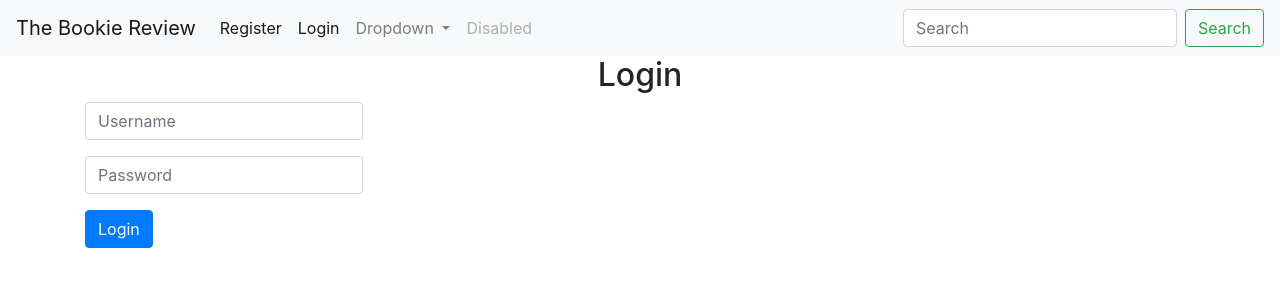
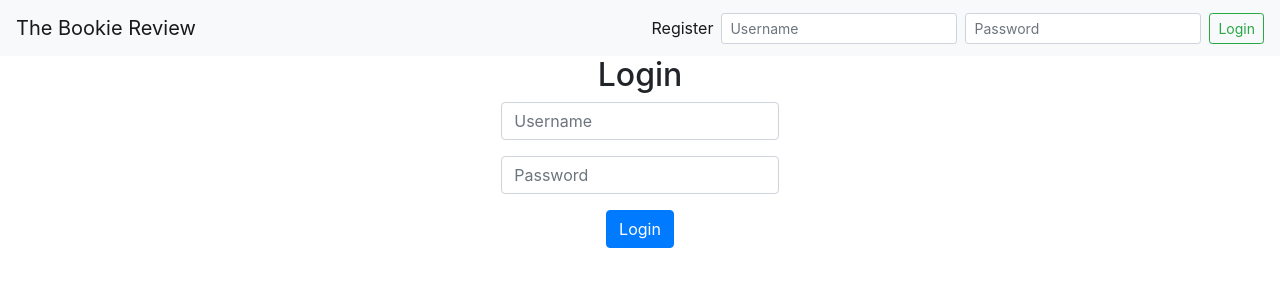
Before and after one commit to ami-friedman/cs50w, a Flask app: page /login in a window 1280 px wide. Shown: the top 300 px of the page. Run offline with Flask 2, Linux system fonts and the light colour scheme; some libraries are stand-ins or nearby versions.

Commit message:
Styling the navigation bar

```diff
--- a/static/style.css
+++ b/static/style.css
@@ -1,5 +1,4 @@
-.center-div
-{
-     margin: 0 auto;
-     width: 100px;
-}
+.input-group {
+     border:1px yellow solid;
+     text-align:center;
+ }
--- a/templates/base.html
+++ b/templates/base.html
@@ -11,16 +11,17 @@
     </button>
 
     <div class="collapse navbar-collapse" id="navbarSupportedContent">
-      <ul class="navbar-nav mr-auto">
+      <ul class="navbar-nav ml-auto">
         <li class="nav-item active">
           {% if username is none %}
           <a class="nav-link" href="/register">Register <span class="sr-only">(current)</span></a>
         </li>
-        <li class="nav-item active">
-          <a class="nav-link" href="/login">Login <span class="sr-only">(current)</span></a>
-        </li>
+        <form class="form-inline my-2 my-lg-0" action="{{ url_for('login') }}" method="POST">
+            <input name="username" type="text" class="form-control form-control-sm mr-sm-2" id="username" placeholder="Username">
+            <input type="password" name="password" class="form-control form-control-sm mr-sm-2" id="password" placeholder="Password">
+            <button class="btn btn-outline-success btn-sm my-2 my-sm-0">Login</button>
+          </form>
         {% else %}
-
         <li class="nav-item">
             <a class="nav-link">{{ username }} <span class="sr-only">(current)</span></a>
           </li>
@@ -28,25 +29,7 @@
             <a class="nav-link" href="/login">Logout <span class="sr-only">(current)</span></a>
           </li>
         {% endif %}
-        <li class="nav-item dropdown">
-          <a class="nav-link dropdown-toggle" href="#" id="navbarDropdown" role="button" data-toggle="dropdown" aria-haspopup="true" aria-expanded="false">
-            Dropdown
-          </a>
-          <div class="dropdown-menu" aria-labelledby="navbarDropdown">
-            <a class="dropdown-item" href="#">Action</a>
-            <a class="dropdown-item" href="#">Another action</a>
-            <div class="dropdown-divider"></div>
-            <a class="dropdown-item" href="#">Something else here</a>
-          </div>
-        </li>
-        <li class="nav-item">
-          <a class="nav-link disabled" href="#" tabindex="-1" aria-disabled="true">Disabled</a>
-        </li>
       </ul>
-      <form class="form-inline my-2 my-lg-0">
-        <input class="form-control mr-sm-2" type="search" placeholder="Search" aria-label="Search">
-        <button class="btn btn-outline-success my-2 my-sm-0" type="submit">Search</button>
-      </form>
     </div>
   </nav>
 
--- a/templates/login.html
+++ b/templates/login.html
@@ -3,13 +3,13 @@
 {% block content %}
 <h2 class="text-center">Login</h2>
 <form action="{{ url_for('login') }}" method="POST">
-    <div class="form-group w-25">
+    <div class="form-group w-25 mx-auto">
       <input name="username" type="text" class="form-control" id="username" placeholder="Username">
     </div>
-    <div class="form-group w-25">
+    <div class="form-group w-25 mx-auto">
       <input type="password" name="password" class="form-control" id="password" placeholder="Password">
     </div>
-    <div>
+    <div class="text-center">
         <button class="btn btn-primary">Login</button>
     </div>
 
```
Also changed, not shown: books.csv, exports.py (renamed from exports.txt), 2 other files.
